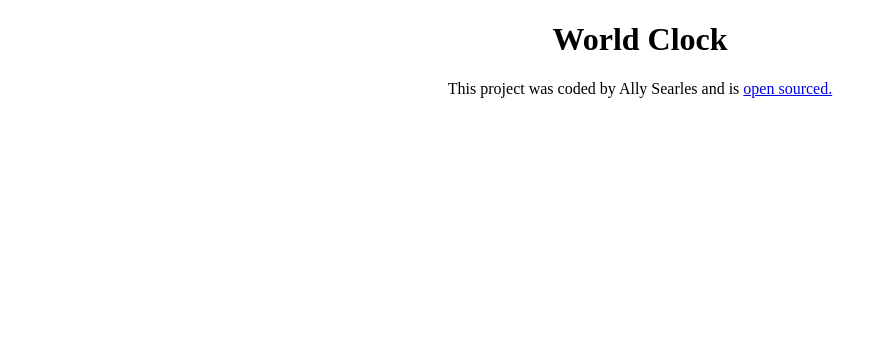
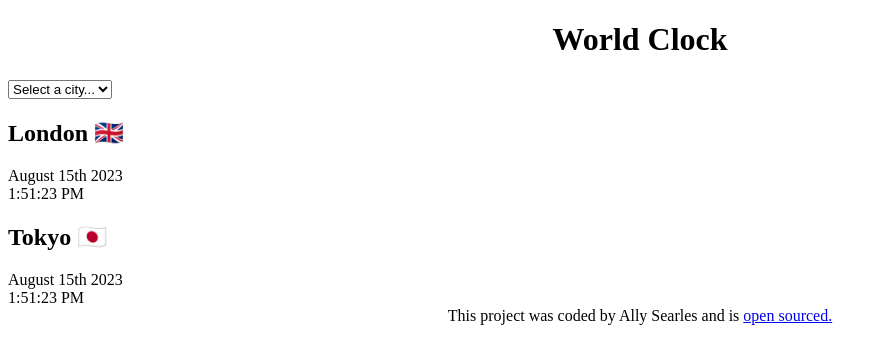
Before and after one commit to allysearles/World-Clock, a plain HTML site: page index.html in a window 1280 px wide. Shown: the whole page, without its empty margins (0-887 px from the left). Drawn offline with Linux system fonts and the light colour scheme; files whose address does not match are found by name.

Commit message:
Added Basic HTML

```diff
--- a/index.html
+++ b/index.html
@@ -7,7 +7,28 @@
 		<title>Ally Searles | World Clock</title>
 	</head>
 	<body>
-		<h1 class="header">World Clock</h1>
+		<div class="container">
+			<h1 class="header">World Clock</h1>
+			<select>
+				<option value="">Select a city...</option>
+				<option value="">London 🇬🇧</option>
+				<option value="">Tokyo 🇯🇵</option>
+				<option value="">Miami 🇺🇸</option>
+			</select>
+
+			<div class="city">
+				<h2>London 🇬🇧</h2>
+				<div class="date">August 15th 2023</div>
+				<div class="time">1:51:23 PM</div>
+			</div>
+
+			<div class="city">
+				<h2>Tokyo 🇯🇵</h2>
+				<div class="date">August 15th 2023</div>
+				<div class="time">1:51:23 PM</div>
+			</div>
+		</div>
+
 		<footer>
 			This project was coded by Ally Searles and is
 			<a href="https://github.com/allysearles/World-Clock.git" target="_blank"
```
